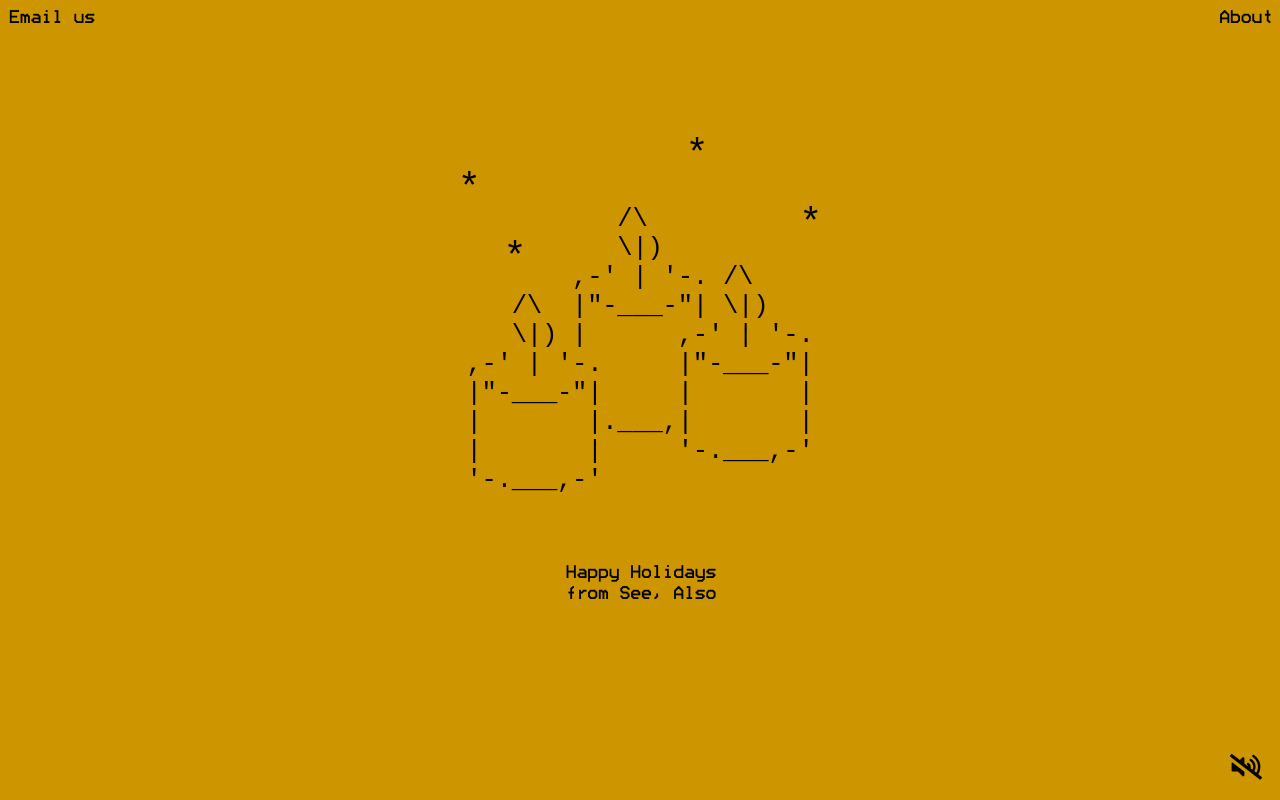
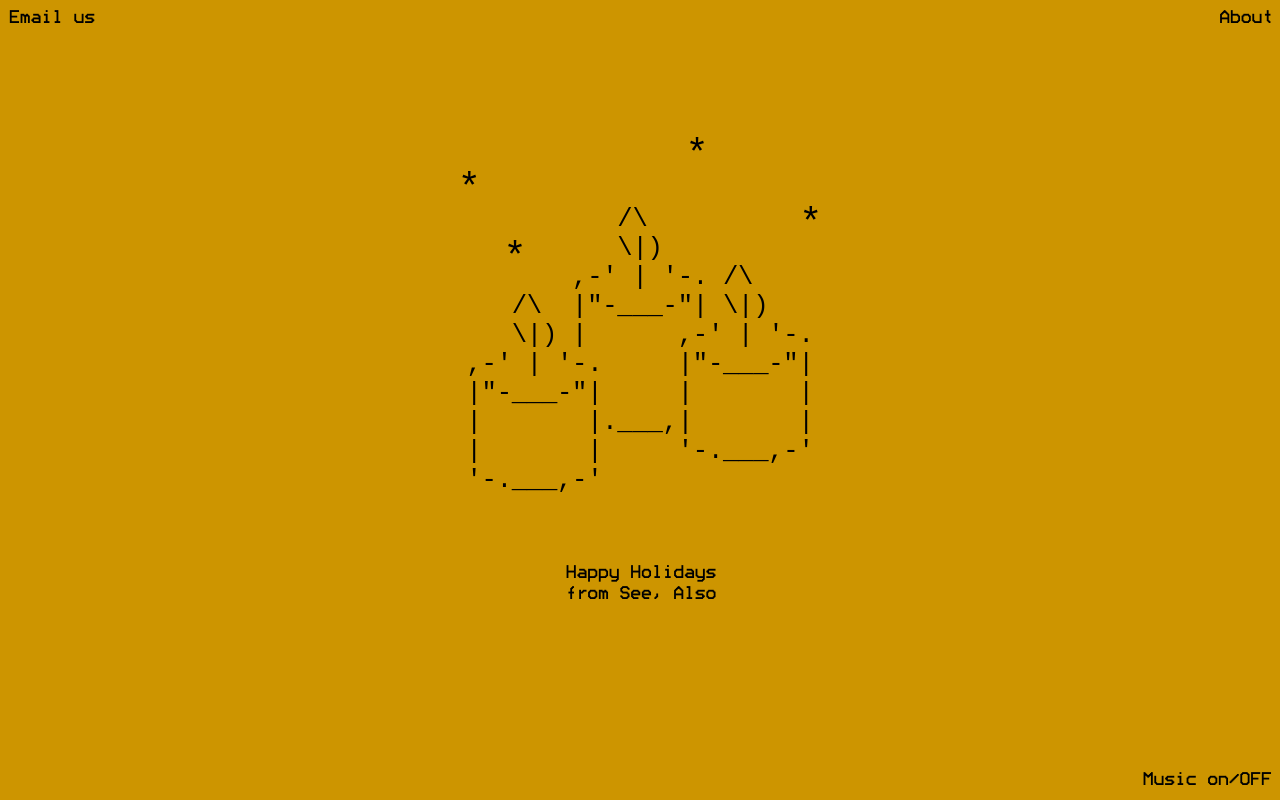
Before and after one commit to see-also-studio/temp-website, a plain HTML site: page index.html in a window 1280 px wide. Drawn offline with Linux system fonts and the light colour scheme; files whose address does not match are found by name.

Commit message:
Change mute toggle to text

```diff
--- a/assets/styles.css
+++ b/assets/styles.css
@@ -84,10 +84,11 @@ a {
   cursor: pointer;
   color: inherit;
   text-decoration: none;
+  border-bottom: 2px dashed transparent;
 }
 
 a:hover {
-  border-bottom: 2px dashed black;
+  border-bottom-color: black;
 }
 
 .link {
@@ -128,38 +129,20 @@ a:hover {
 }
 
 .mute {
-  font-family: sans-serif;
   position: absolute;
+  top: auto;
   bottom: 0;
   right: 0;
-  width: 2em;
-  height: 2em;
-  font-size: 2em;
-  display: flex;
-  justify-content: center;
-  align-items: center;
+  margin: 0.5em;
   z-index: 30;
-  overflow: hidden;
 }
 
-.mute:hover {
-  opacity: 0.65;
+.mute:not(.mute__muted) .on {
+  text-transform: uppercase;
 }
 
-.mute::after {
-  content: url('images/volume-up.svg');
-  position: relative;
-  width: 50%;
-  top: 10%;
-}
-
-.mute.mute__muted::after {
-  content: url('images/volume-slash.svg');
-  left: -0.0475em;
-}
-
-.mute:hover {
-  border: none;
+.mute.mute__muted .off {
+  text-transform: uppercase;
 }
 
 audio {
@@ -180,7 +163,8 @@ audio {
   }
 
   header,
-  #layer-5 {
+  #layer-5,
+  .mute {
     font-size: 1.15rem;
   }
 }
@@ -191,7 +175,8 @@ audio {
   }
 
   header,
-  #layer-5 {
+  #layer-5,
+  .mute {
     font-size: 1.25rem;
   }
 }
--- a/index.html
+++ b/index.html
@@ -33,7 +33,7 @@
         <div id="layer-4" class="layer center"></div>
         <div id="layer-5" class="layer center"><span class="font--modeseven">Happy Holidays<br>from See, Also</span></div>
     </div>
-    <a class="mute mute__muted"></a>
+    <a class="link font--modeseven mute mute__muted">Music <span class="on">on</span>/<span class="off">off</span></a>
     <audio id="audio" muted autoplay controls loop>
         <source src="assets/audio/audio.mp3" type="audio/mpeg">
     </audio>
```
Also changed, not shown: xmas/index.html (+1 -1 lines).
